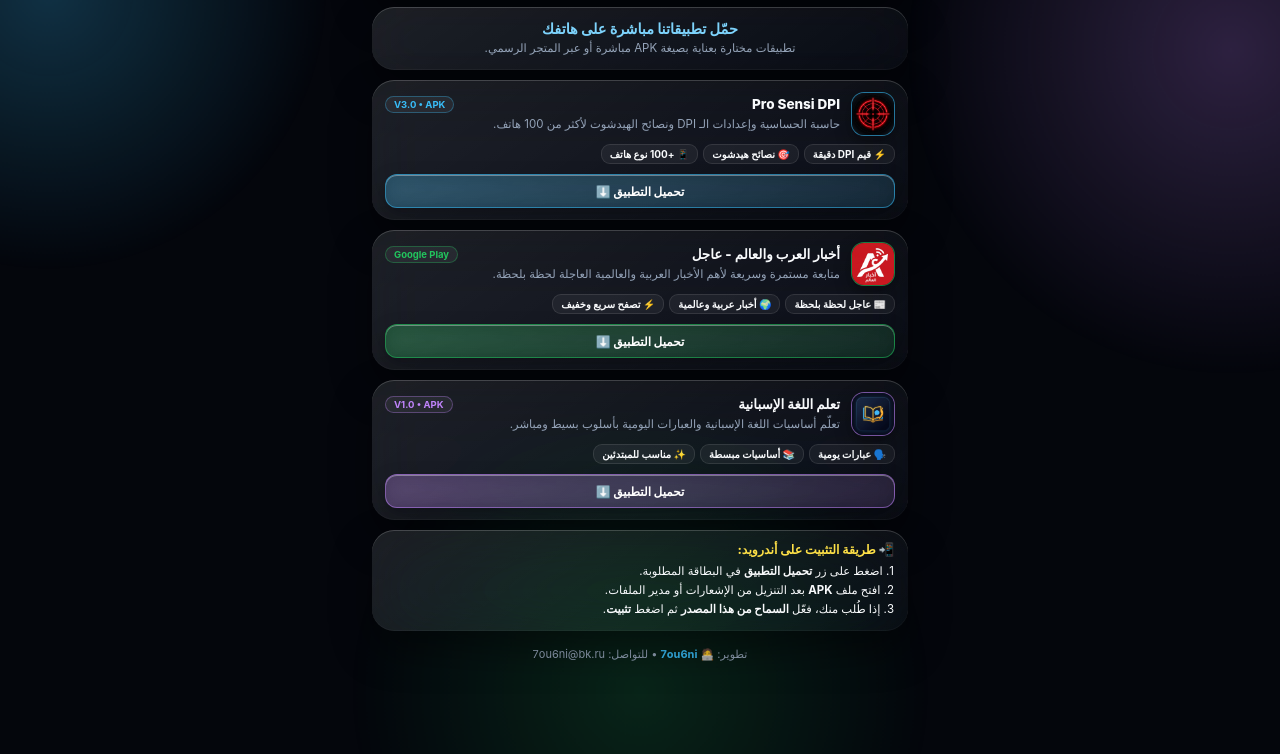
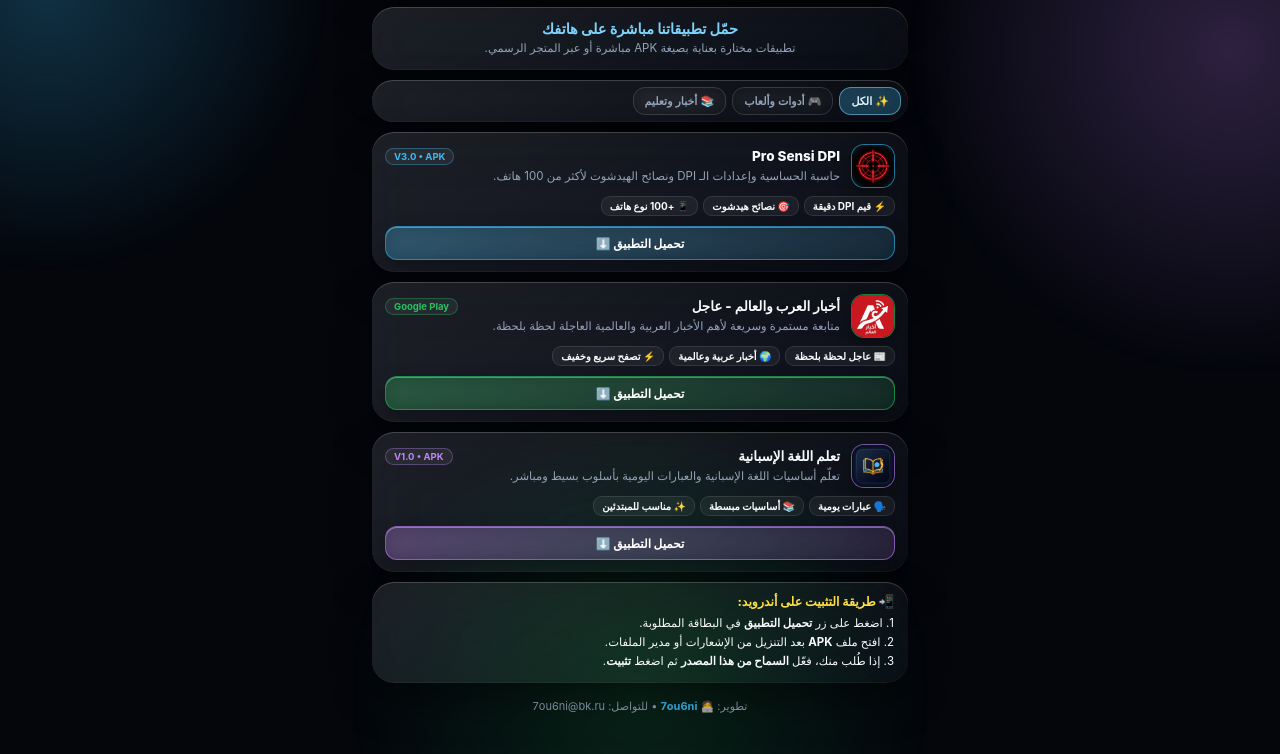
Before and after one commit to 7ou6ni/7ou6ni-apps, a plain HTML site: page index.html in a window 1280 px wide. Shown: the part 72-826 px from the top of the page. Before the commit the page ends 800 px from the top, so only its background shows below. Drawn offline with Linux system fonts and the light colour scheme.

Commit message:
Update index.html

```diff
--- a/index.html
+++ b/index.html
@@ -127,6 +127,33 @@
     font-size: 11.5px;
     line-height: 1.5;
   }
+  .cats-bar {
+    display: flex;
+    align-items: center;
+    gap: 6px;
+    padding: 7px;
+    margin-bottom: 10px;
+    overflow-x: auto;
+    scrollbar-width: none;
+  }
+  .cats-bar::-webkit-scrollbar {
+    display: none;
+  }
+  .cat-pill {
+    flex-shrink: 0;
+    border: 1px solid rgba(255, 255, 255, 0.14);
+    border-radius: 12px;
+    padding: 6.5px 11px;
+    font-size: 11px;
+    font-weight: 800;
+    cursor: pointer;
+    backdrop-filter: blur(10px);
+    -webkit-backdrop-filter: blur(10px);
+    transition: transform 0.15s ease;
+  }
+  .cat-pill:active {
+    transform: scale(0.96);
+  }
   .app-card {
     padding: 12px 13px;
     margin-bottom: 10px;
@@ -245,6 +272,8 @@
     <p id="heroDescEl" class="hero-desc">تطبيقات مختارة بعناية بصيغة APK مباشرة أو عبر المتجر الرسمي.</p>
   </section>
 
+  <nav id="catsBar" class="cats-bar lux-glass" aria-label="Categories"></nav>
+
   <main id="appsContainer"></main>
 
   <section id="guideEl" class="guide lux-glass">
@@ -260,9 +289,17 @@
 <script>
 var isEn = false;
 var isLight = false;
+var activeCat = "all";
+
+var CATEGORIES = [
+  { id: "all", ar: "✨ الكل", en: "✨ All" },
+  { id: "tools", ar: "🎮 أدوات وألعاب", en: "🎮 Tools & Gaming" },
+  { id: "info", ar: "📚 أخبار وتعليم", en: "📚 News & Learn" }
+];
 
 var APPS = [
   {
+    cat: "tools",
     img: "app_icon_512x512-1.png",
     accent: "#38bdf8",
     nameAr: "Pro Sensi DPI",
@@ -276,6 +313,7 @@ var APPS = [
     link: "https://www.mediafire.com/file/8hiafjb8w2s1ork/Pro_Sensi_DPI.apk/file"
   },
   {
+    cat: "info",
     img: "2463348_ico (1).png",
     accent: "#22c55e",
     nameAr: "أخبار العرب والعالم - عاجل",
@@ -289,6 +327,7 @@ var APPS = [
     link: "https://play.google.com/store/apps/details?id=com.news.maroc.nabd.app"
   },
   {
+    cat: "info",
     img: "1795378783081.jpg",
     accent: "#c084fc",
     nameAr: "تعلم اللغة الإسبانية",
@@ -302,6 +341,11 @@ var APPS = [
     link: "https://www.mediafire.com/file/sbc8x33dewsnog4/%25D8%25AA%25D8%25B9%25D9%2584%25D9%2585_%25D8%25A7%25D9%2584%25D9%2584%25D8%25BA%25D8%25A9_%25D8%25A7%25D9%2584%25D8%25A5%25D8%25B3%25D8%25A8%25D8%25A7%25D9%2586%25D9%258A%25D8%25A9.apk/file"
   }
 ];
+
+function selectCat(catId) {
+  activeCat = catId;
+  renderPage();
+}
 
 function toggleTheme() {
   isLight = !isLight;
@@ -365,9 +409,37 @@ function renderPage() {
     ? "Pick an app below and tap download to get started."
     : "تطبيقات مختارة بعناية بصيغة APK مباشرة أو عبر المتجر الرسمي.";
 
+  var catsBar = document.getElementById("catsBar");
+  catsBar.style.background = glassSurface;
+  catsBar.style.borderColor = borderCol;
+
+  var catsHtml = "";
+  for (var c = 0; c < CATEGORIES.length; c++) {
+    var cat = CATEGORIES[c];
+    var isActive = activeCat === cat.id;
+    var catLabel = isEn ? cat.en : cat.ar;
+    var catBg = isActive
+      ? (isLight ? "rgba(2, 132, 199, 0.22)" : "rgba(56, 189, 248, 0.24)")
+      : "transparent";
+    var catBorder = isActive
+      ? (isLight ? "rgba(2, 132, 199, 0.55)" : "rgba(125, 211, 252, 0.55)")
+      : borderCol;
+    var catColor = isActive
+      ? (isLight ? "#0369a1" : "#e0f2fe")
+      : mutedCol;
+
+    catsHtml +=
+      '<button type="button" class="cat-pill" onclick="selectCat(\'' + cat.id + '\')" style="background:' + catBg + ';border-color:' + catBorder + ';color:' + catColor + ';">' +
+        catLabel +
+      '</button>';
+  }
+  catsBar.innerHTML = catsHtml;
+
   var cardsHtml = "";
   for (var i = 0; i < APPS.length; i++) {
     var a = APPS[i];
+    if (activeCat !== "all" && a.cat !== activeCat) continue;
+
     var name = isEn ? a.nameEn : a.nameAr;
     var desc = isEn ? a.descEn : a.descAr;
     var tag = isEn ? a.tagEn : a.tagAr;
```
